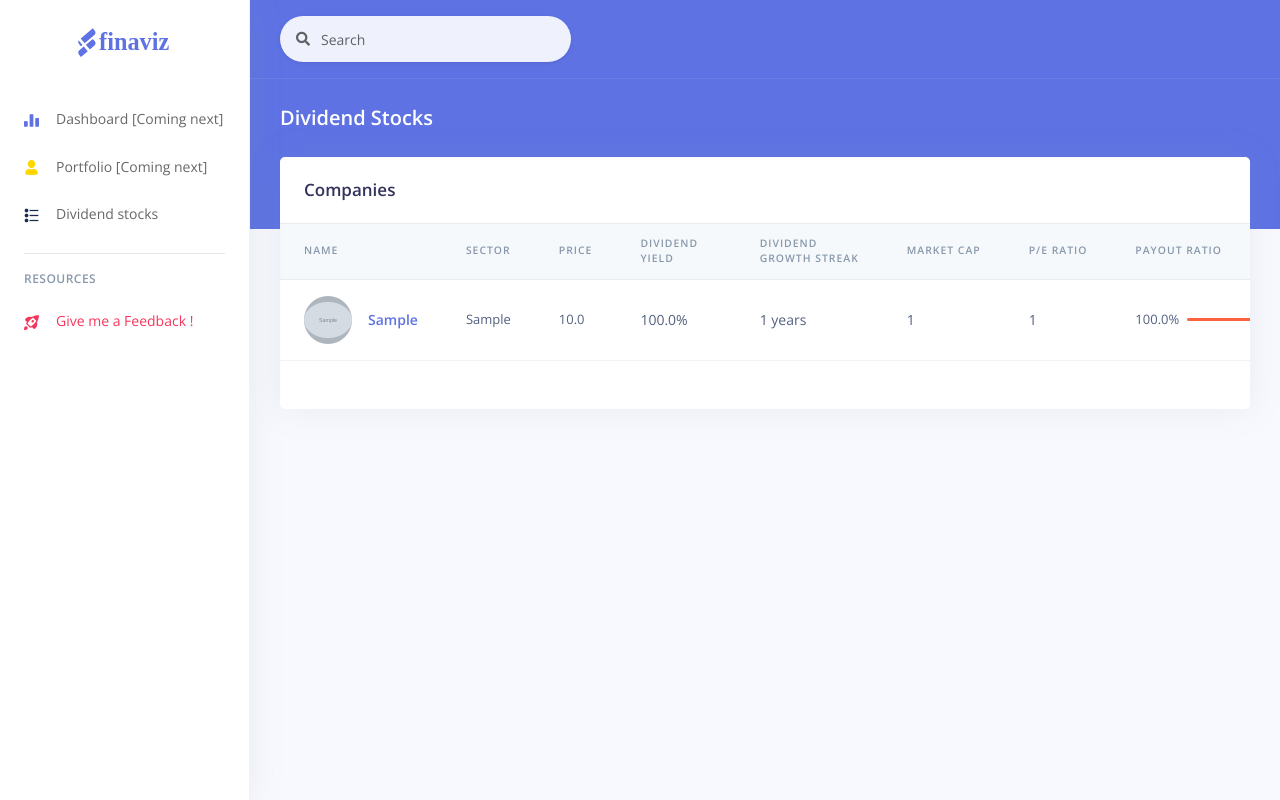
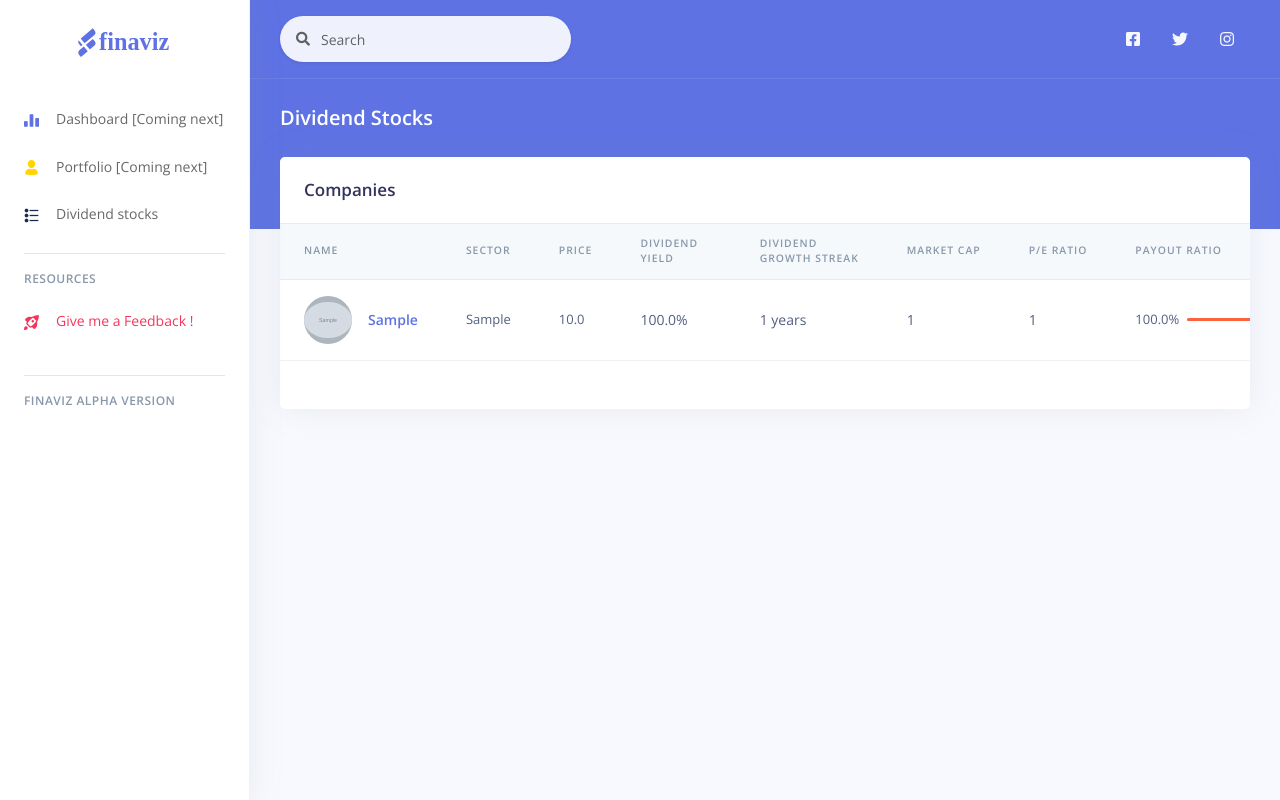
Before and after one commit to Shinpoo/finaviz, a Django app: page /screener/ in a window 1280 px wide. Run offline with Django 3.2, Linux system fonts and the light colour scheme; tables that the repository leaves empty hold one stand-in row (values such as "Sample post"); grey boxes marked "Sample" are stand-in pictures; parts of the project's set-up code (start-up, migrations or seed data) failed here and were passed over; some libraries are stand-ins or nearby versions.

Commit message:
Added social medias

```diff
--- a/core/templates/includes/navigation.html
+++ b/core/templates/includes/navigation.html
@@ -36,8 +36,33 @@
           <span aria-hidden="true">×</span>
         </button>
       </form>
+
       <!-- Navbar links -->
-      {% comment %} <ul class="navbar-nav align-items-center  ml-md-auto ">
+      <ul class="navbar-nav align-items-center  ml-md-auto ">
+        <li class="nav-item">
+          <a class="nav-link nav-link-icon" href="https://www.facebook.com/Finaviz-106422618269312"
+             target="_blank" data-toggle="" data-original-title="Like us on Facebook">
+            <i class="fab fa-facebook-square"></i>
+            <span class="nav-link-inner--text d-lg-none">Facebook</span>
+          </a>
+        </li>
+        <li class="nav-item">
+          <a class="nav-link nav-link-icon" href="https://twitter.com/finavizfinance"
+             target="_blank" data-toggle="" data-original-title="Follow us on Twitter">
+            <i class="fab fa-twitter"></i>
+            <span class="nav-link-inner--text d-lg-none">Twitter</span>
+          </a>
+        </li>
+        <li class="nav-item">
+          <a class="nav-link nav-link-icon" href="https://www.instagram.com/finaviz"
+             target="_blank" data-toggle="" data-original-title="Follow us on Twitter">
+            <i class="fab fa-instagram"></i>
+            <span class="nav-link-inner--text d-lg-none">Instagram</span>
+          </a>
+        </li>
+      </ul>
+        {% comment %}
+      <ul class="navbar-nav align-items-center  ml-md-auto ">
         <li class="nav-item d-xl-none">
           <!-- Sidenav toggler -->
           <div class="pr-3 sidenav-toggler sidenav-toggler-dark" data-action="sidenav-pin" data-target="#sidenav-main">
--- a/core/templates/includes/sidenav.html
+++ b/core/templates/includes/sidenav.html
@@ -97,6 +97,10 @@
             </a>
           </li> {% endcomment %}
         </ul>
+        <hr class="my-3">
+        <h6 class="navbar-heading p-0 text-muted">
+          <span class="docs-normal">FINAVIZ ALPHA VERSION</span>
+        </h6>
       </div>
     </div>
   </div>
```
Also changed, not shown: core/static/assets/img/brand/favicon.png, core/static/assets/img/brand/favicon3.png (added).
